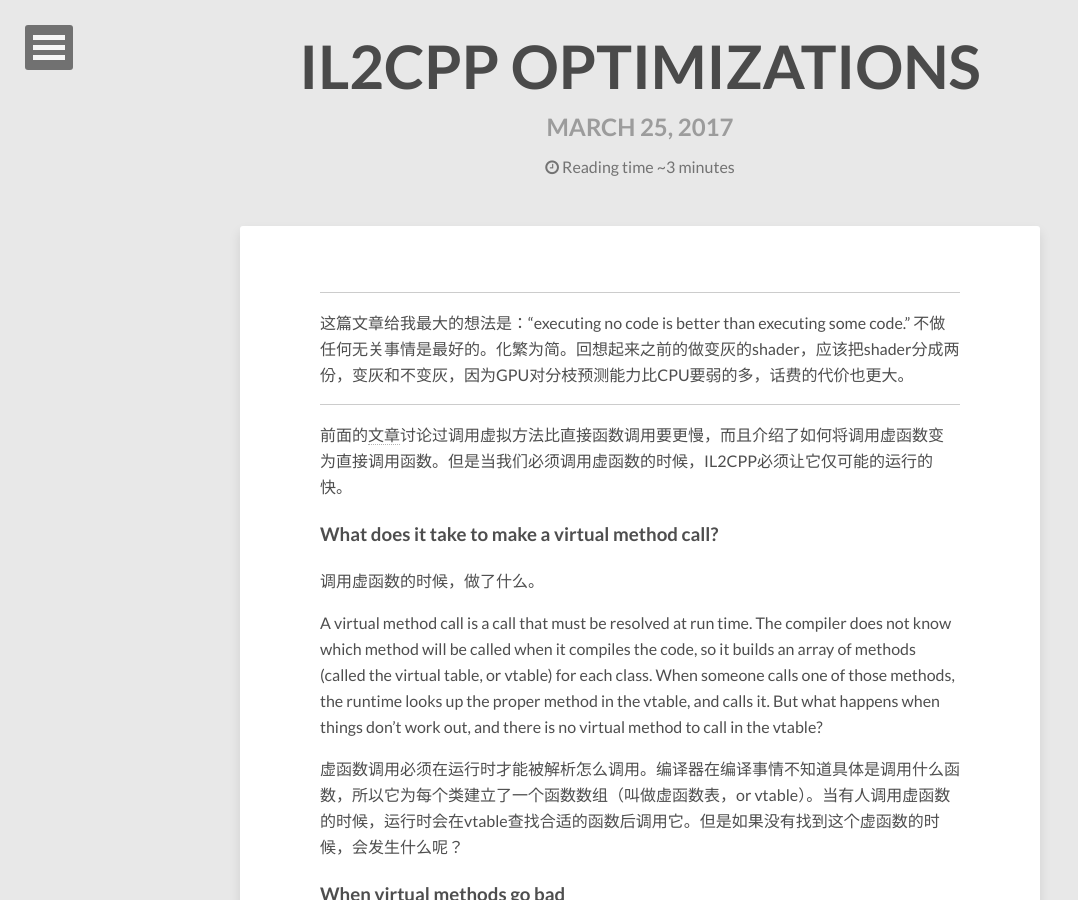
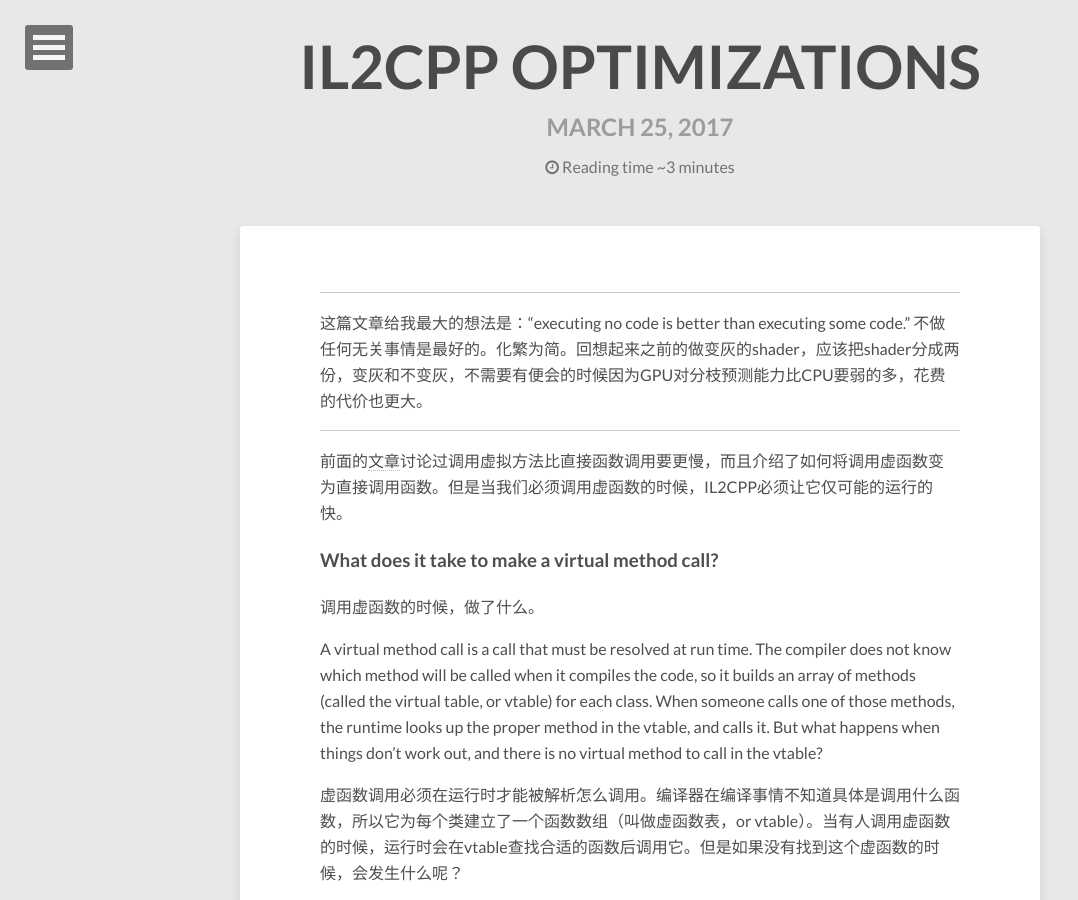
Before and after one commit to AllenSky/AllenSky.github.io, a Jekyll site: the page built from _posts/2017-03-25-virtualization_op.markdown, in a window 1280 px wide and 900 px high. Shown: the whole window, without its empty margins (0-1078 px from the left). Built offline with Jekyll 4.4.1, drawn with Linux system fonts in a browser that asks for light colours; nearby versions of some CDN libraries; comment, search, counter and statistics services are not loaded.

Commit message:
修正翻译
修正翻译

```diff
--- a/_posts/2017-03-25-virtualization_op.markdown
+++ b/_posts/2017-03-25-virtualization_op.markdown
@@ -7,7 +7,7 @@
 
 ----------------------
 
-这篇文章给我最大的想法是：“executing no code is better than executing some code.” 不做任何无关事情是最好的。化繁为简。回想起来之前的做变灰的shader，应该把shader分成两份，变灰和不变灰，因为GPU对分枝预测能力比CPU要弱的多，话费的代价也更大。
+这篇文章给我最大的想法是：“executing no code is better than executing some code.” 不做任何无关事情是最好的。化繁为简。回想起来之前的做变灰的shader，应该把shader分成两份，变灰和不变灰，不需要有便会的时候因为GPU对分枝预测能力比CPU要弱的多，花费的代价也更大。
 
 ------------
 
```
